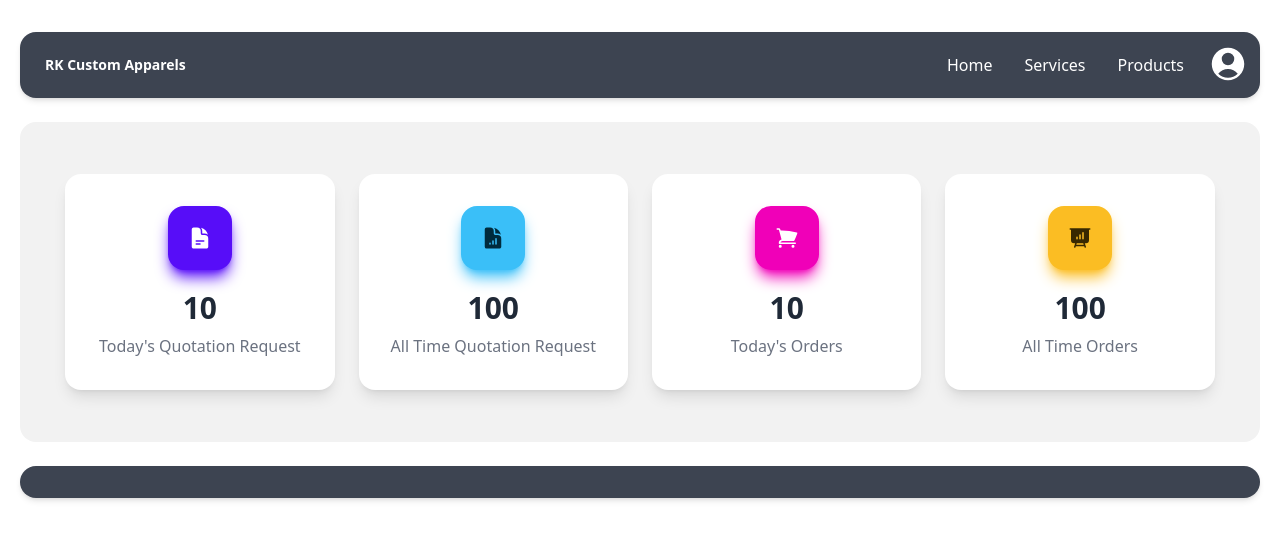
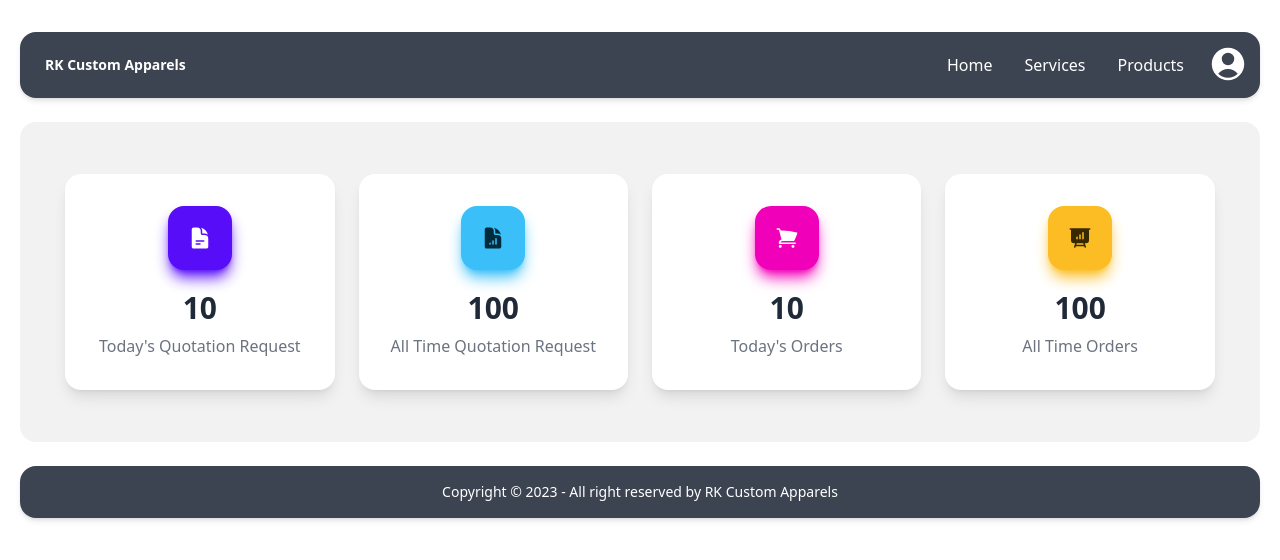
Before and after one commit to mdazlaanzubair/AQ-Web-App-Project, a React (Vite) app: page /dashboard in a window 1280 px wide. Shown: the top 560 px of the page. Built offline with nearby package versions, Linux system fonts and the light colour scheme.

Commit message:
footer updated

```diff
--- a/src/components/dashboard/footer/Footer.jsx
+++ b/src/components/dashboard/footer/Footer.jsx
@@ -1,12 +1,12 @@
 import { useContentContext } from "../../../context/content/ContentContext";
 
 const AdminFooter = () => {
-  const { appContent } = useContentContext();
+  const { footerContent } = useContentContext();
   return (
     <section id="footer-section" className="py-3">
       <footer className="footer footer-center p-4 rounded-box shadow-md bg-neutral text-neutral-content">
         <div>
-          <p>{appContent?.footer_section?.para}</p>
+          <p>{footerContent?.para}</p>
         </div>
       </footer>
     </section>
```
